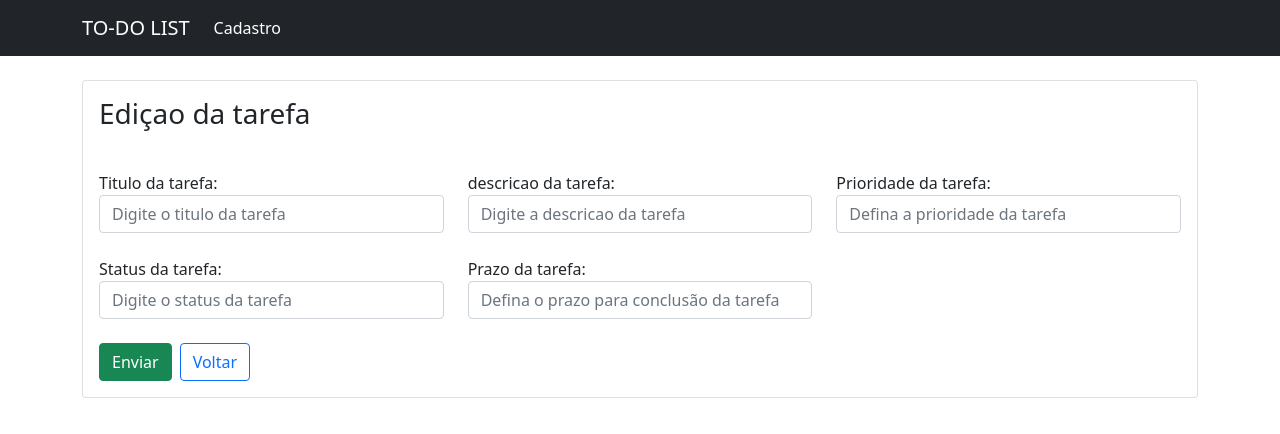
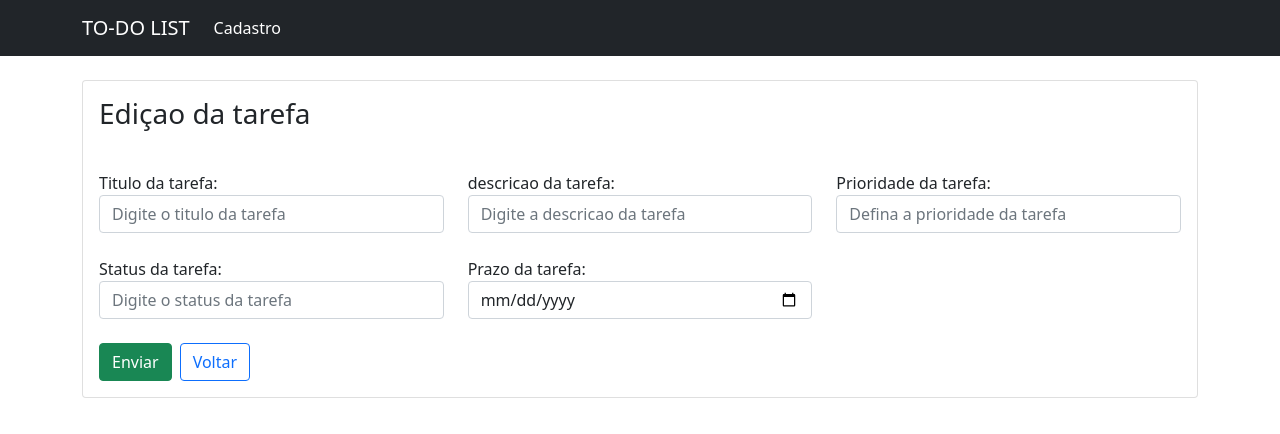
Before and after one commit to gabrielmtss/toDoList-front, a React (Create React App) app: page /edit/1 in a window 1280 px wide. Shown: the top 434 px of the page. Built offline with nearby package versions, Linux system fonts and the light colour scheme; no server answers.

Commit message:
altera forms

```diff
--- a/src/pages/Cadastro/index.js
+++ b/src/pages/Cadastro/index.js
@@ -66,7 +66,7 @@ const Cadastro = () => {
               <div className='col-4'>
                 <div className='form-group'>
                   <label htmlFor='prazo'>Prazo da tarefa:</label>
-                  <input id='prazo' className='form-control' type='text' placeholder='Defina o prazo para conclusão da tarefa' name='prazo'/>
+                  <input id='prazo' className='form-control' type='date' placeholder='Defina o prazo para conclusão da tarefa' name='prazo'/>
                 </div>
               </div>
             </div>
--- a/src/pages/Edit/index.js
+++ b/src/pages/Edit/index.js
@@ -116,7 +116,7 @@ const Edit = () => {
                   <input
                     id="prazo"
                     className="form-control"
-                    type="text"
+                    type="date"
                     placeholder="Defina o prazo para conclusão da tarefa"
                     name="prazo"
                     value={task.prazo}
```
